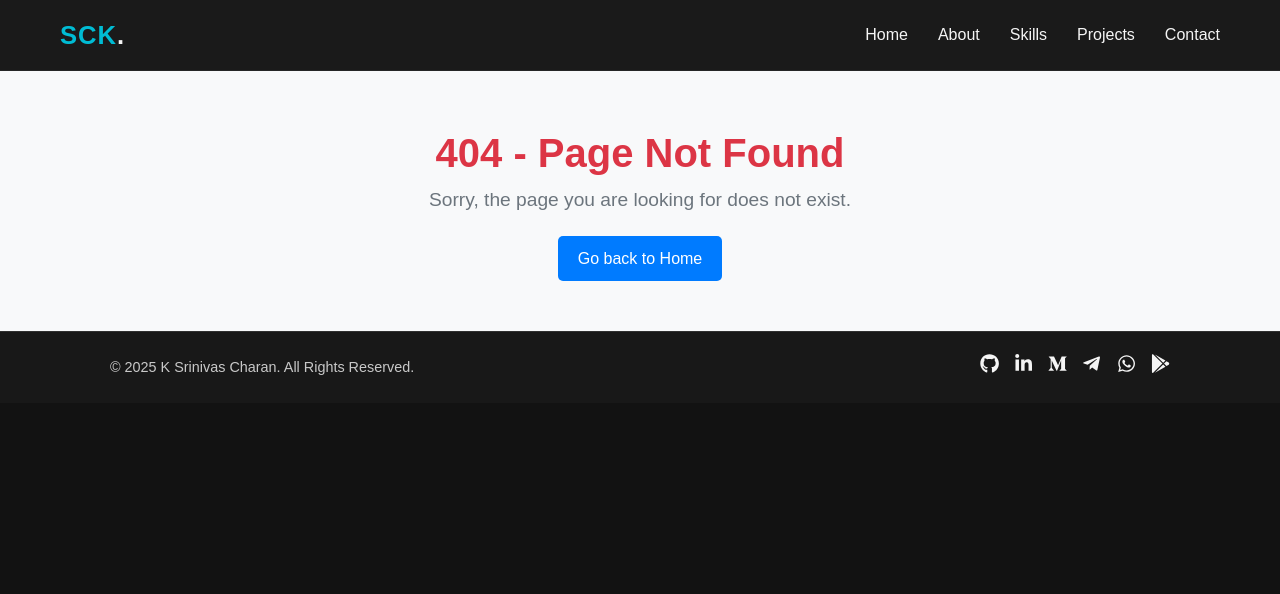
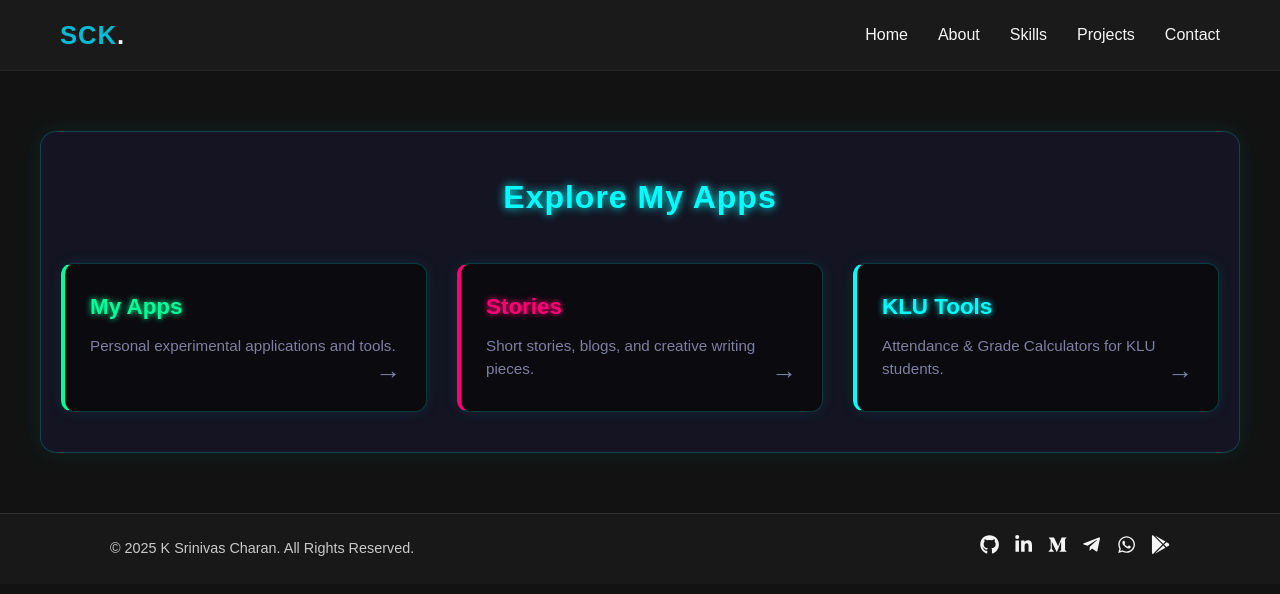
Before and after one commit to Srinivas-Charan-Koppolu/srinivas-charan-k-portfolio, a React (Vite) app: page /apps in a window 1280 px wide. Before the commit this address had no page. Shown: the top 594 px of the page. Built offline with nearby package versions, Linux system fonts and the light colour scheme.

Commit message:
Added Apps and Tools Navgations

```diff
--- a/src/App.jsx
+++ b/src/App.jsx
@@ -8,7 +8,10 @@ import Footer from "./components/Footer/Footer";
 
 import NotFound from "./components/NotFound/NotFound"; // 404 page
 
-import MyApps from "./myapps/myapps"; // main apps page & dynamic handler
+import Apps from "./apps/apps.jsx";
+
+import MyApps from "./myapps/myapps";
+
 import Secret from "./secret/secret"; // secret page
 import B500 from "./B500/app";
 import Projects from "./pages/Projects/Projects";
@@ -26,6 +29,8 @@ function App() {
       <Routes>
         <Route path="/" element={<Home />} />
         <Route path="/projects" element={<Projects />} />
+        <Route path="/apps" element={<Apps />} />
+
         <Route path="/myapps" element={<MyApps />} />
         <Route path="/myapps/:appName" element={<MyApps />} />
         <Route path="/secret" element={<Secret />} />
--- /dev/null
+++ b/src/apps/Apps.css
@@ -0,0 +1,120 @@
+.play-apps-container {
+  max-width: var(--max-width);
+  margin: 60px auto;
+  padding: 40px 20px;
+  background: var(--apps-card-bg);
+  border: 1px solid var(--apps-card-border);
+  border-radius: 16px;
+  font-family: var(--font-main);
+  color: var(--apps-text);
+  box-shadow: 0 0 25px rgba(0, 255, 255, 0.08);
+}
+
+/* Title */
+.play-apps-container .apps-title {
+  text-align: center;
+  color: var(--apps-text-glow);
+  text-shadow: 0 0 10px var(--apps-text-glow);
+  font-size: 2rem;
+  margin-bottom: 40px;
+  letter-spacing: 1px;
+}
+
+/* Grid */
+.play-apps-container .apps-grid {
+  display: grid;
+  grid-template-columns: repeat(auto-fit, minmax(280px, 1fr));
+  gap: 30px;
+  justify-items: center;
+}
+
+/* Card */
+.play-apps-container .app-card {
+  width: 100%;
+  padding: 25px 25px 30px;
+  background: var(--apps-bg);
+  border: 1px solid var(--apps-card-border);
+  border-left: 4px solid var(--accent, var(--apps-text-glow));
+  border-radius: 12px;
+  cursor: pointer;
+  position: relative;
+  transition: all 0.3s ease;
+  box-shadow: 0 0 15px rgba(0, 255, 255, 0.08);
+  overflow: hidden;
+}
+
+.play-apps-container .app-card::before {
+  content: "";
+  position: absolute;
+  inset: 0;
+  border-radius: 12px;
+  background: radial-gradient(
+    circle at top left,
+    var(--accent, var(--apps-text-glow)) 0%,
+    transparent 70%
+  );
+  opacity: 0;
+  transition: opacity 0.3s ease;
+  pointer-events: none;
+}
+
+.play-apps-container .app-card:hover::before {
+  opacity: 0.15;
+}
+
+.play-apps-container .app-card:hover {
+  transform: translateY(-5px);
+  box-shadow: 0 0 20px var(--accent, var(--apps-text-glow));
+  border-color: var(--accent, var(--apps-text-glow));
+}
+
+/* Card content */
+.play-apps-container .app-card-content {
+  position: relative;
+  z-index: 2;
+}
+
+.play-apps-container .app-card h2 {
+  font-size: 1.4rem;
+  margin-bottom: 10px;
+  color: var(--accent, var(--apps-text-glow));
+  text-shadow: 0 0 6px var(--accent, var(--apps-text-glow));
+}
+
+.play-apps-container .app-card p {
+  color: var(--apps-text-muted);
+  line-height: 1.5;
+  font-size: 0.95rem;
+  margin: 0;
+}
+
+/* Arrow icon */
+.play-apps-container .app-card-arrow {
+  position: absolute;
+  bottom: 20px;
+  right: 25px;
+  font-size: 1.6rem;
+  color: var(--apps-text-muted);
+  transition: transform 0.3s ease, color 0.3s ease;
+  z-index: 2;
+}
+
+.play-apps-container .app-card:hover .app-card-arrow {
+  transform: translateX(6px);
+  color: var(--accent, var(--apps-text-glow));
+}
+
+/* Responsive */
+@media (max-width: 600px) {
+  .play-apps-container {
+    padding: 25px 15px;
+  }
+
+  .play-apps-container .apps-title {
+    font-size: 1.6rem;
+  }
+
+  .play-apps-container .app-card {
+    padding: 20px;
+  }
+}
--- /dev/null
+++ b/src/apps/apps.jsx
@@ -0,0 +1,53 @@
+import React from "react";
+import { useNavigate } from "react-router-dom";
+import "./Apps.css";
+
+const Apps = () => {
+  const navigate = useNavigate();
+
+  const appsList = [
+      {
+          name: "My Apps",
+          desc: "Personal experimental applications and tools.",
+          path: "/myapps",
+          accent: "var(--apps-accent-green)",
+      },
+      {
+          name: "Stories",
+          desc: "Short stories, blogs, and creative writing pieces.",
+          path: "/stories",
+          accent: "var(--apps-accent-pink)",
+        },
+        {
+          name: "KLU Tools",
+          desc: "Attendance & Grade Calculators for KLU students.",
+          path: "/klu",
+          accent: "var(--apps-text-glow)",
+        },
+  ];
+
+  return (
+    <div className="play-apps-container">
+      <h1 className="apps-title">Explore My Apps</h1>
+
+      <div className="apps-grid">
+        {appsList.map((app, i) => (
+          <div
+            key={i}
+            className="app-card"
+            style={{ "--accent": app.accent }}
+            onClick={() => navigate(app.path)}
+          >
+            <div className="app-card-content">
+              <h2>{app.name}</h2>
+              <p>{app.desc}</p>
+            </div>
+            <div className="app-card-arrow">→</div>
+          </div>
+        ))}
+      </div>
+    </div>
+  );
+};
+
+export default Apps;
--- a/src/components/Footer/Footer.jsx
+++ b/src/components/Footer/Footer.jsx
@@ -59,7 +59,7 @@ const Footer = () => {
             <FaWhatsapp />
           </a>
           <a
-            href="/myapps"
+            href="/apps"
             title="My Apps"
           >
             <FaGooglePlay />
```
